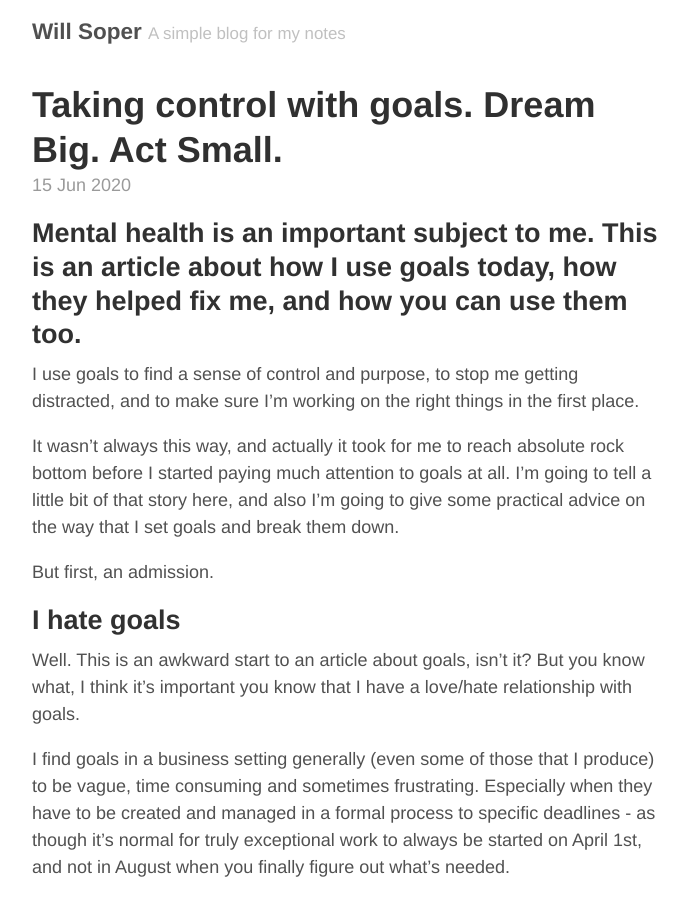
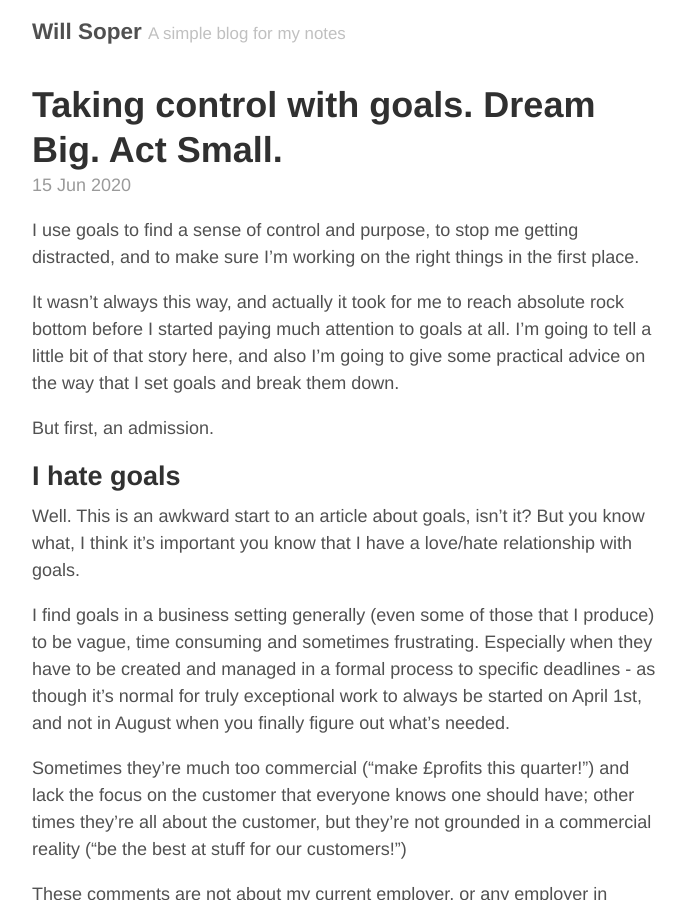
Before and after one commit to WillSoper/WillSoper.github.io, a Jekyll site: the page built from _posts/2020-06-15-dream-big-act-small-taking-control-with-goals.md, in a window 1280 px wide and 900 px high. Shown: the whole window, without its empty margins (293-981 px from the left). Built offline with Jekyll 4.4.1, drawn with Linux system fonts in a browser that asks for light colours.

Commit message:
Removed header

```diff
--- a/_posts/2020-06-15-dream-big-act-small-taking-control-with-goals.md
+++ b/_posts/2020-06-15-dream-big-act-small-taking-control-with-goals.md
@@ -4,8 +4,6 @@ title: Taking control with goals. Dream Big. Act Small.
 published: true
 tags: goals career mental-health
 ---
-
-## Mental health is an important subject to me. This is an article about how I use goals today, how they helped fix me, and how you can use them too.
 
 I use goals to find a sense of control and purpose, to stop me getting distracted, and to make sure I'm working on the right things in the first place.
 
```
